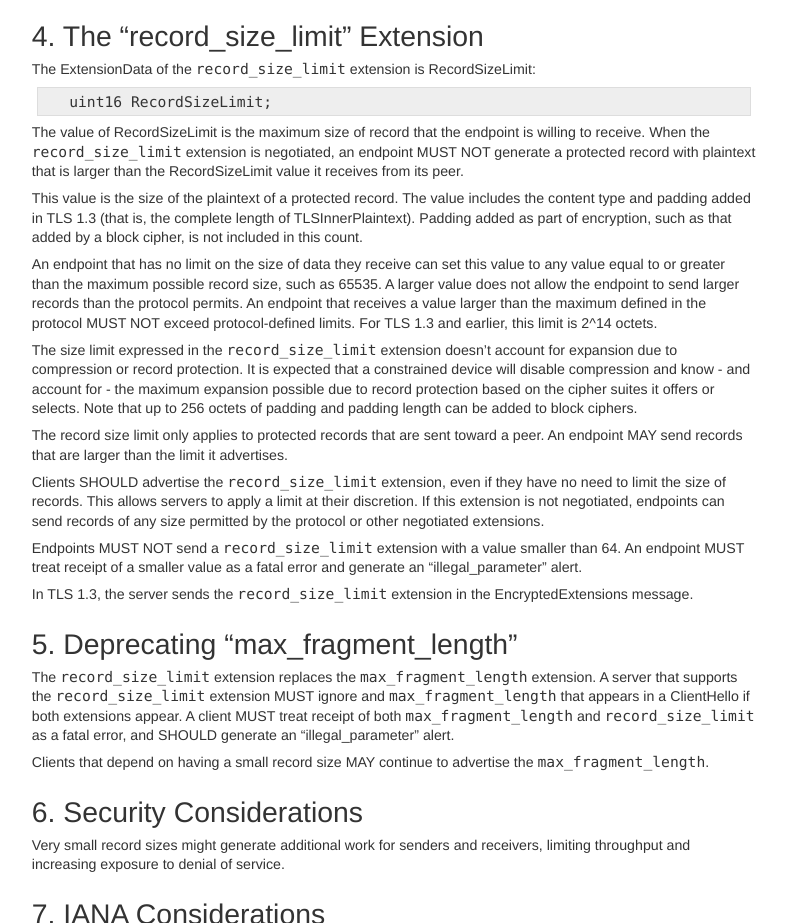
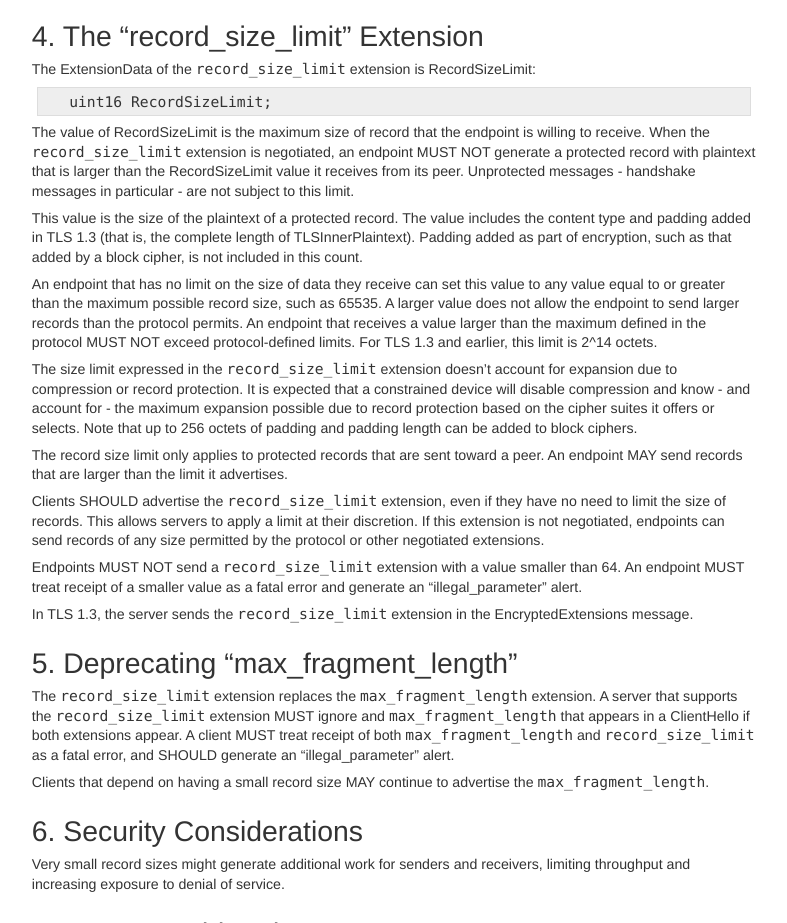
Before and after one commit to tlswg/tls-record-limit, a plain HTML site: page draft-thomson-tls-record-limit.html in a window 1280 px wide. Shown: the part 1824-2747 px from the top of the page, without its empty margins (40-827 px from the left). Drawn offline with Linux system fonts and the light colour scheme.

Commit message:
Script updating gh-pages from d7f1657. [ci skip]

```diff
--- a/draft-thomson-tls-record-limit.html
+++ b/draft-thomson-tls-record-limit.html
@@ -392,7 +392,7 @@ address {
 <pre>
    uint16 RecordSizeLimit;
 </pre>
-<p id="rfc.section.4.p.2">The value of RecordSizeLimit is the maximum size of record that the endpoint is willing to receive.  When the <samp>record_size_limit</samp> extension is negotiated, an endpoint MUST NOT generate a protected record with plaintext that is larger than the RecordSizeLimit value it receives from its peer.</p>
+<p id="rfc.section.4.p.2">The value of RecordSizeLimit is the maximum size of record that the endpoint is willing to receive.  When the <samp>record_size_limit</samp> extension is negotiated, an endpoint MUST NOT generate a protected record with plaintext that is larger than the RecordSizeLimit value it receives from its peer.  Unprotected messages - handshake messages in particular - are not subject to this limit.</p>
 <p id="rfc.section.4.p.3">This value is the size of the plaintext of a protected record.  The value includes the content type and padding added in TLS 1.3 (that is, the complete length of TLSInnerPlaintext).  Padding added as part of encryption, such as that added by a block cipher, is not included in this count.</p>
 <p id="rfc.section.4.p.4">An endpoint that has no limit on the size of data they receive can set this value to any value equal to or greater than the maximum possible record size, such as 65535.  A larger value does not allow the endpoint to send larger records than the protocol permits.  An endpoint that receives a value larger than the maximum defined in the protocol MUST NOT exceed protocol-defined limits.  For TLS 1.3 and earlier, this limit is 2^14 octets.</p>
 <p id="rfc.section.4.p.5">The size limit expressed in the <samp>record_size_limit</samp> extension doesn&#8217;t account for expansion due to compression or record protection.  It is expected that a constrained device will disable compression and know - and account for - the maximum expansion possible due to record protection based on the cipher suites it offers or selects.  Note that up to 256 octets of padding and padding length can be added to block ciphers.</p>
```
Also changed, not shown: index.html (+1 -1 lines), draft-thomson-tls-record-limit.txt.
